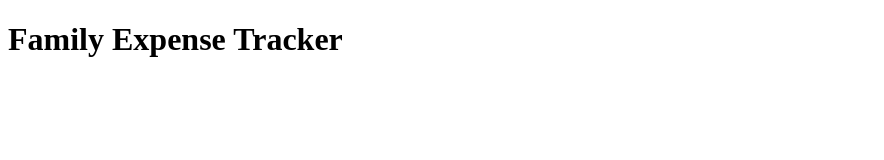
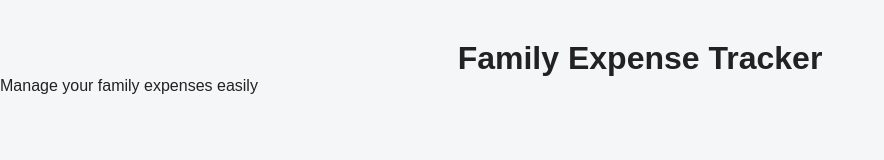
Before and after one commit to SAIVIVEKP06/family-expense-tracker, a plain HTML site: page index.html in a window 1280 px wide. Shown: the whole page, without its empty margins (0-884 px from the left). Drawn offline with Linux system fonts and the light colour scheme.

Commit message:
Connect CSS with HTML

```diff
--- a/index.html
+++ b/index.html
@@ -4,10 +4,16 @@
     <meta charset="UTF-8">
     <meta name="viewport" content="width=device-width, initial-scale=1.0">
     <title>Family Expense Tracker</title>
+
+    <link rel="stylesheet" href="style.css">
 </head>
+
 <body>
 
-    <h1>Family Expense Tracker</h1>
+    <div class="container">
+        <h1>Family Expense Tracker</h1>
+        <p>Manage your family expenses easily</p>
+    </div>
 
 </body>
 </html>
```
